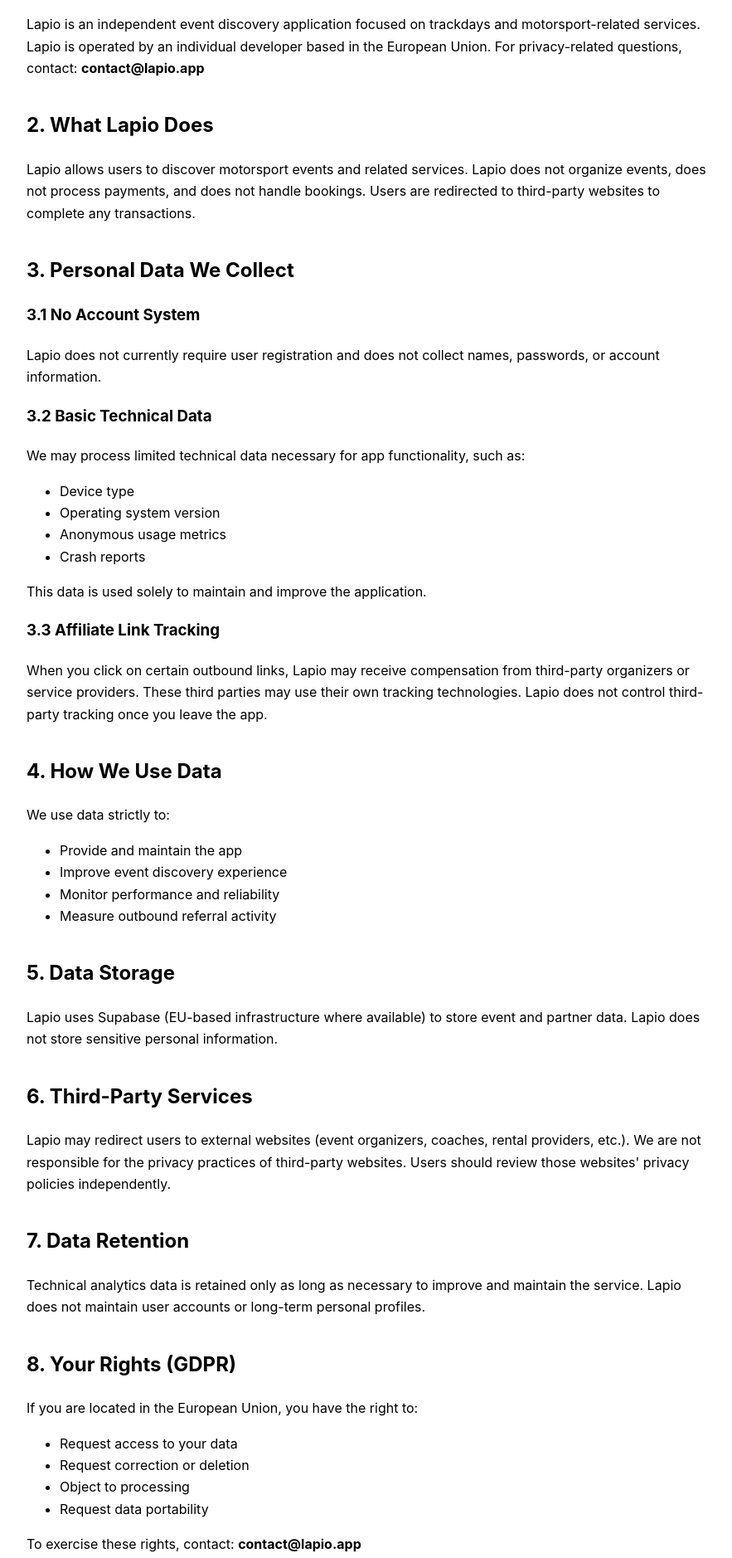
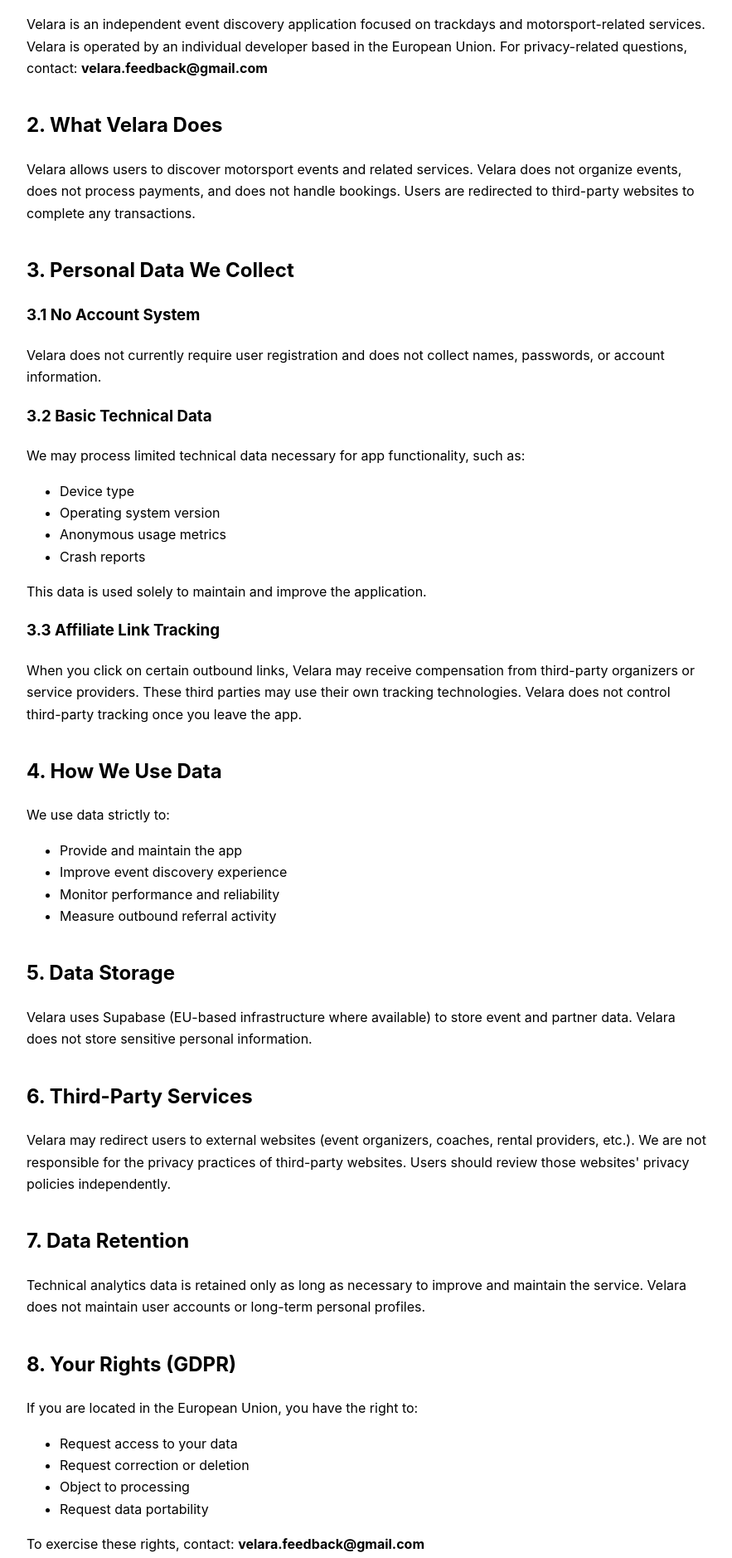
Before and after one commit to dsoares17/velara-legal, a plain HTML site: page index.html in a window 1280 px wide. Shown: the part 220-2098 px from the top of the page at 83% size, without its empty margins (198-1081 px from the left). Drawn offline with Linux system fonts and the light colour scheme.

Commit message:
Rebrand legal pages to Velara

```diff
--- a/index.html
+++ b/index.html
@@ -3,7 +3,7 @@
 <head>
 <meta charset="utf-8">
 <meta name="viewport" content="width=device-width, initial-scale=1">
-<title>Lapio — Privacy Policy</title>
+<title>Velara – European Trackday Platform</title>
 <style>
 body {
   font-family: -apple-system, system-ui, sans-serif;
@@ -26,15 +26,15 @@ a:hover { text-decoration: underline; }
 
 <h2>1. Who We Are</h2>
 <p>
-Lapio is an independent event discovery application focused on trackdays and motorsport-related services.
-Lapio is operated by an individual developer based in the European Union.
-For privacy-related questions, contact: <strong>contact@lapio.app</strong>
+Velara is an independent event discovery application focused on trackdays and motorsport-related services.
+Velara is operated by an individual developer based in the European Union.
+For privacy-related questions, contact: <strong>velara.feedback@gmail.com</strong>
 </p>
 
-<h2>2. What Lapio Does</h2>
+<h2>2. What Velara Does</h2>
 <p>
-Lapio allows users to discover motorsport events and related services.
-Lapio does not organize events, does not process payments, and does not handle bookings.
+Velara allows users to discover motorsport events and related services.
+Velara does not organize events, does not process payments, and does not handle bookings.
 Users are redirected to third-party websites to complete any transactions.
 </p>
 
@@ -42,7 +42,7 @@ Users are redirected to third-party websites to complete any transactions.
 
 <h3>3.1 No Account System</h3>
 <p>
-Lapio does not currently require user registration and does not collect names, passwords, or account information.
+Velara does not currently require user registration and does not collect names, passwords, or account information.
 </p>
 
 <h3>3.2 Basic Technical Data</h3>
@@ -62,8 +62,8 @@ This data is used solely to maintain and improve the application.
 
 <h3>3.3 Affiliate Link Tracking</h3>
 <p>
-When you click on certain outbound links, Lapio may receive compensation from third-party organizers or service providers.
-These third parties may use their own tracking technologies. Lapio does not control third-party tracking once you leave the app.
+When you click on certain outbound links, Velara may receive compensation from third-party organizers or service providers.
+These third parties may use their own tracking technologies. Velara does not control third-party tracking once you leave the app.
 </p>
 
 <h2>4. How We Use Data</h2>
@@ -77,13 +77,13 @@ These third parties may use their own tracking technologies. Lapio does not cont
 
 <h2>5. Data Storage</h2>
 <p>
-Lapio uses Supabase (EU-based infrastructure where available) to store event and partner data.
-Lapio does not store sensitive personal information.
+Velara uses Supabase (EU-based infrastructure where available) to store event and partner data.
+Velara does not store sensitive personal information.
 </p>
 
 <h2>6. Third-Party Services</h2>
 <p>
-Lapio may redirect users to external websites (event organizers, coaches, rental providers, etc.).
+Velara may redirect users to external websites (event organizers, coaches, rental providers, etc.).
 We are not responsible for the privacy practices of third-party websites.
 Users should review those websites' privacy policies independently.
 </p>
@@ -91,7 +91,7 @@ Users should review those websites' privacy policies independently.
 <h2>7. Data Retention</h2>
 <p>
 Technical analytics data is retained only as long as necessary to improve and maintain the service.
-Lapio does not maintain user accounts or long-term personal profiles.
+Velara does not maintain user accounts or long-term personal profiles.
 </p>
 
 <h2>8. Your Rights (GDPR)</h2>
@@ -106,12 +106,12 @@ If you are located in the European Union, you have the right to:
 </ul>
 
 <p>
-To exercise these rights, contact: <strong>contact@lapio.app</strong>
+To exercise these rights, contact: <strong>velara.feedback@gmail.com</strong>
 </p>
 
 <h2>9. Children’s Privacy</h2>
 <p>
-Lapio is not directed at children under 16. We do not knowingly collect personal data from minors.
+Velara is not directed at children under 16. We do not knowingly collect personal data from minors.
 </p>
 
 <h2>10. Changes to This Policy</h2>
@@ -126,5 +126,7 @@ We may update this Privacy Policy from time to time. Continued use of the app co
 <a href="/support.html">Support</a>
 </p>
 
+<p>©️ 2026 Velara. All rights reserved.</p>
+
 </body>
 </html>
```
Also changed, not shown: support.html (+7 -5 lines), terms.html (+9 -7 lines), 1 other file.
